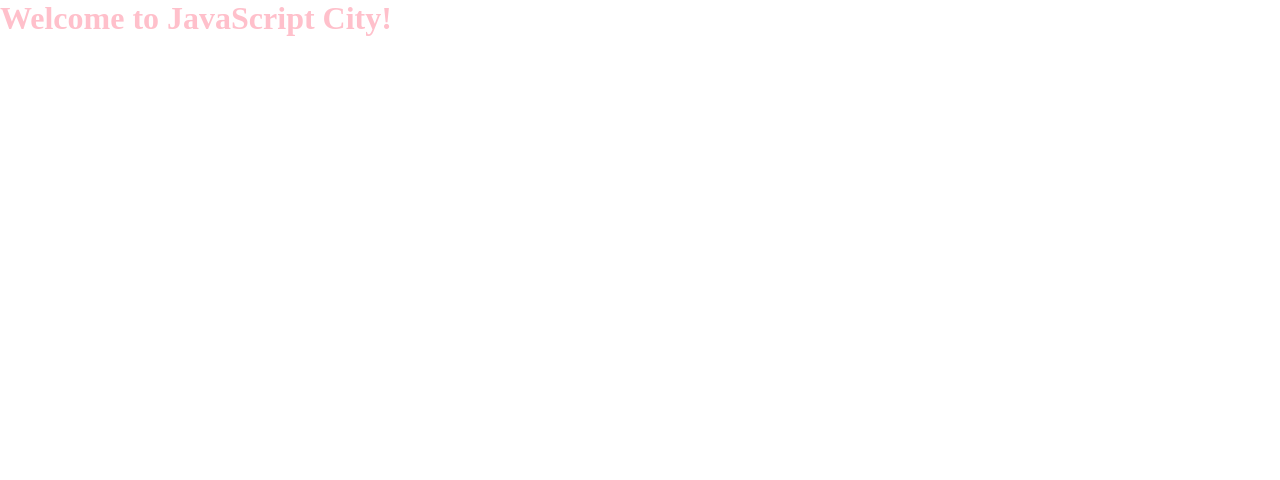
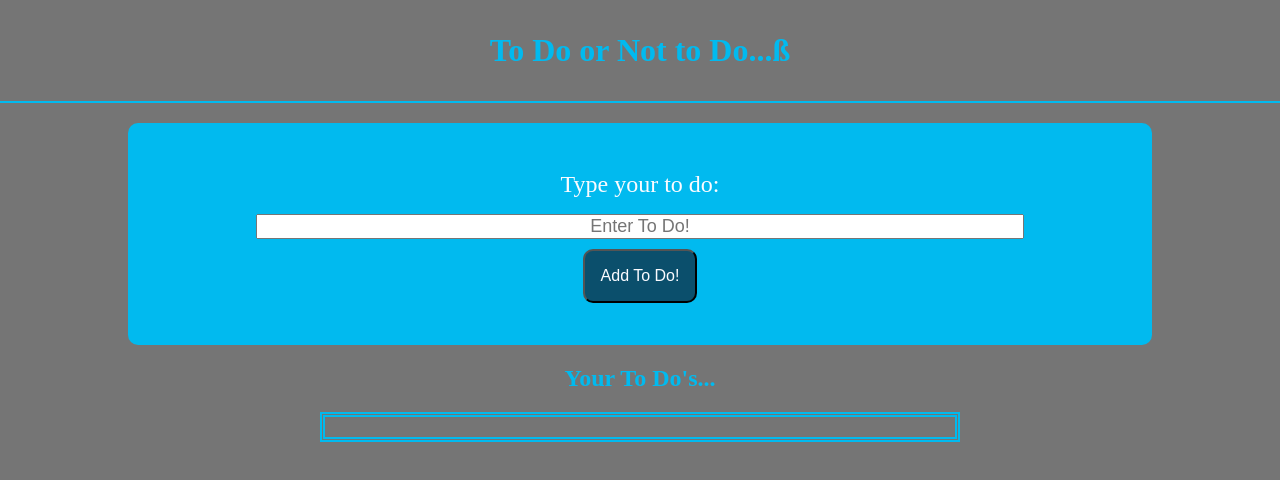
Before and after one commit to kurtpetrek/js-exercise-2, a plain HTML site: page index.html in a window 1280 px wide. Drawn offline with Linux system fonts and the light colour scheme.

Commit message:
created to do script

```diff
--- a/css/style.css
+++ b/css/style.css
@@ -4,6 +4,83 @@
 	padding: 0;
 }
 
-h1 {
-	color: pink;
+body {
+	background: #757575;
 }
+
+.main-header {
+	color: #01BAEF;
+	text-align: center;
+	padding: 2rem;
+	border-bottom: 2px solid #01BAEF;
+}
+
+h2 {
+	text-align: center;
+	color: #01BAEF;
+}
+
+.to-do-form {
+	width:  80%;
+	margin:  20px auto;
+	background: #01BAEF;
+	padding: 2rem;
+	border-radius: 10px;
+}
+
+.to-do-form label {
+	display: block;
+	padding: 1rem;
+	text-align: center;
+	color: #FBFBFF;
+	font-size: 24px;
+}
+
+.btn {
+	display: inline-block;
+	padding: 1rem;
+	font-size: 16px;
+	margin: 10px;
+	border-radius: 10px;
+	background: #0B4F6C;
+	color: #FBFBFF;
+}
+
+.to-do-form input {
+	display: block;
+	width: 80%;
+	margin: auto;
+	font-size: 18px;
+	text-align: center;ß
+}
+
+.to-do-list {
+	width: 50%;
+	margin: 20px auto;
+	min-height: 30px;
+	border: 5px double #01BAEF;
+	background-color: #757575;
+	color: #FBFBFF;
+	list-style: none;
+}
+
+.to-do-list li {
+	padding: 1rem;
+	margin: 10px;
+	background: #01BAEF;
+	font-size: 18px;
+	animation: fade-in forwards .5s;
+}
+
+@keyframes fade-in {
+	0%{
+		opacity: 0;
+	}
+	100% {
+		opacity: 1;
+	}
+}
+
+.center-text {
+	text-align: center;
+}
--- a/index.html
+++ b/index.html
@@ -8,10 +8,24 @@
 		<title>JS Exercise 2</title>
 	</head>
 	<body>
-	  <h1>Welcome to JavaScript City!</h1>
+	  <h1 class="main-header">To Do or Not to Do...ß</h1>
+	  <form class="to-do-form">
+	  	<label for="user-input" >Type your to do:</label>
+	  	<input type="text" name="user-input" id="user-input" placeholder="Enter To Do!">
+	  	<div class="center-text">
+	  		<button type="submit" id="user-submit" class="btn">Add To Do!</button>
+	  	</div>
+
+	  </form>
+
+	  <h2>Your To Do's...</h2>
+
+	  <ul id="to-do-list" class="to-do-list">
+
+	  </ul>
 
 
 	  <!-- Make sure script is loaded at the bottom-->
-		<script src="js/script.js"></script>
+		<script src="js/app.js"></script>
 	</body>
 </html>
--- /dev/null
+++ b/js/app.js
@@ -0,0 +1,18 @@
+var userSubmit = document.querySelector('#user-submit');
+
+function addToDo(event){
+	event.preventDefault();
+
+	var userInput = document.querySelector('#user-input');
+	var toDoList = document.querySelector('#to-do-list');
+
+	if(userInput.value === ''){
+		return false;
+	}
+
+	toDoList.innerHTML += '<li>' + userInput.value + '</li>';
+
+	userInput.value = '';
+}
+
+userSubmit.addEventListener('click', addToDo, false);
```
